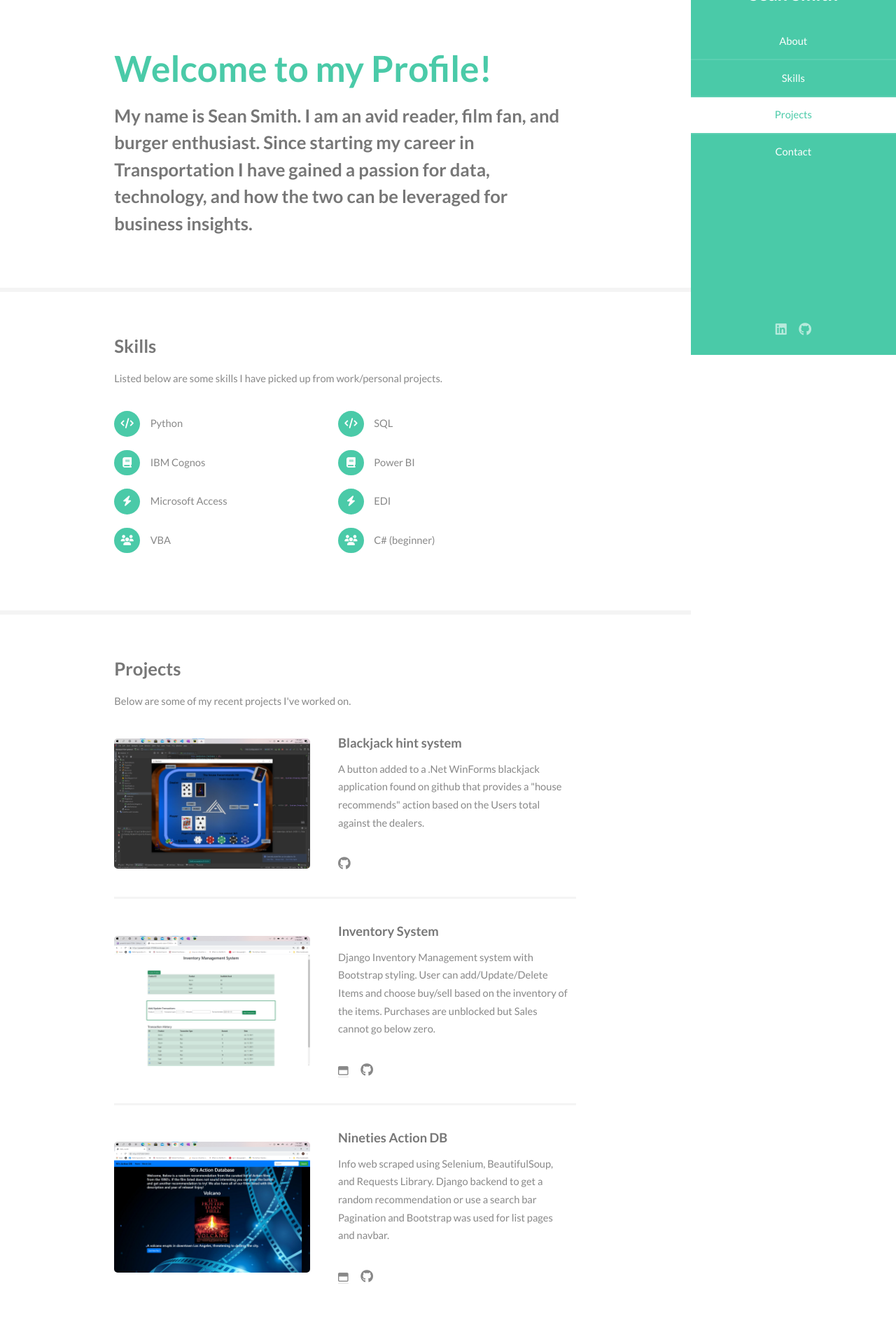
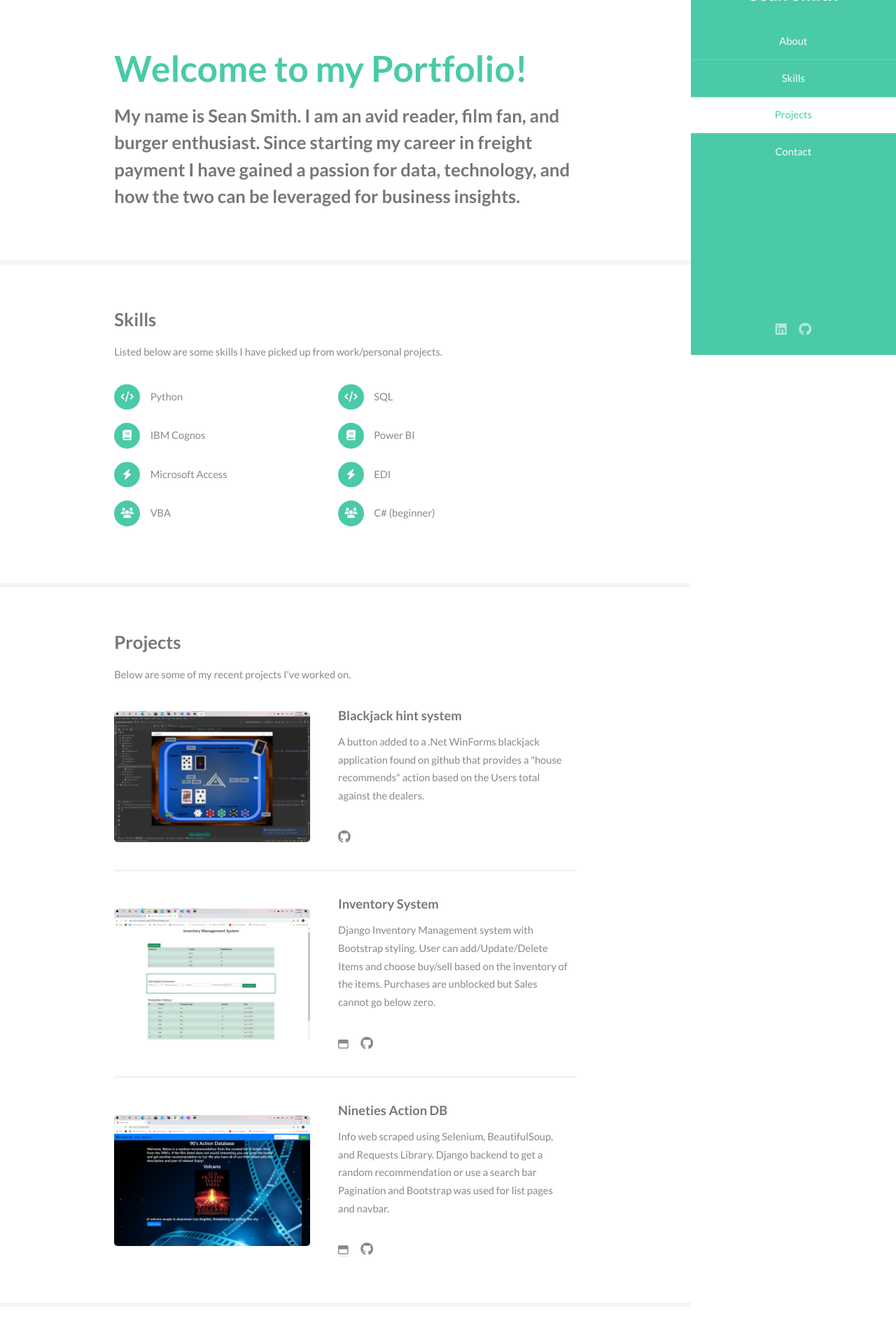
Before and after one commit to smsmit40/portfolio, a Django app: page / in a window 1280 px wide. Shown: the part 293-2193 px from the top of the page at 70% size. Run offline with Django 3.2, Linux system fonts and the light colour scheme; data comes from the database, SQL or seed files in the repository; some libraries are stand-ins or nearby versions.

Commit message:
Update index.html

```diff
--- a/app/templates/app/index.html
+++ b/app/templates/app/index.html
@@ -52,8 +52,8 @@
 								</div>
 								<div class="container">
 									<header class="major">
-										<h2>Welcome to my Profile!</h2>
-										<p>     My name is Sean Smith.  I am an avid reader, film fan, and burger enthusiast.  Since starting my career in Transportation I have gained a passion for data, technology, and how the two can be leveraged for business insights.</p>
+										<h2>Welcome to my Portfolio!</h2>
+										<p>     My name is Sean Smith.  I am an avid reader, film fan, and burger enthusiast.  Since starting my career in freight payment I have gained a passion for data, technology, and how the two can be leveraged for business insights.</p>
 									</header>
 
 								</div>
```
